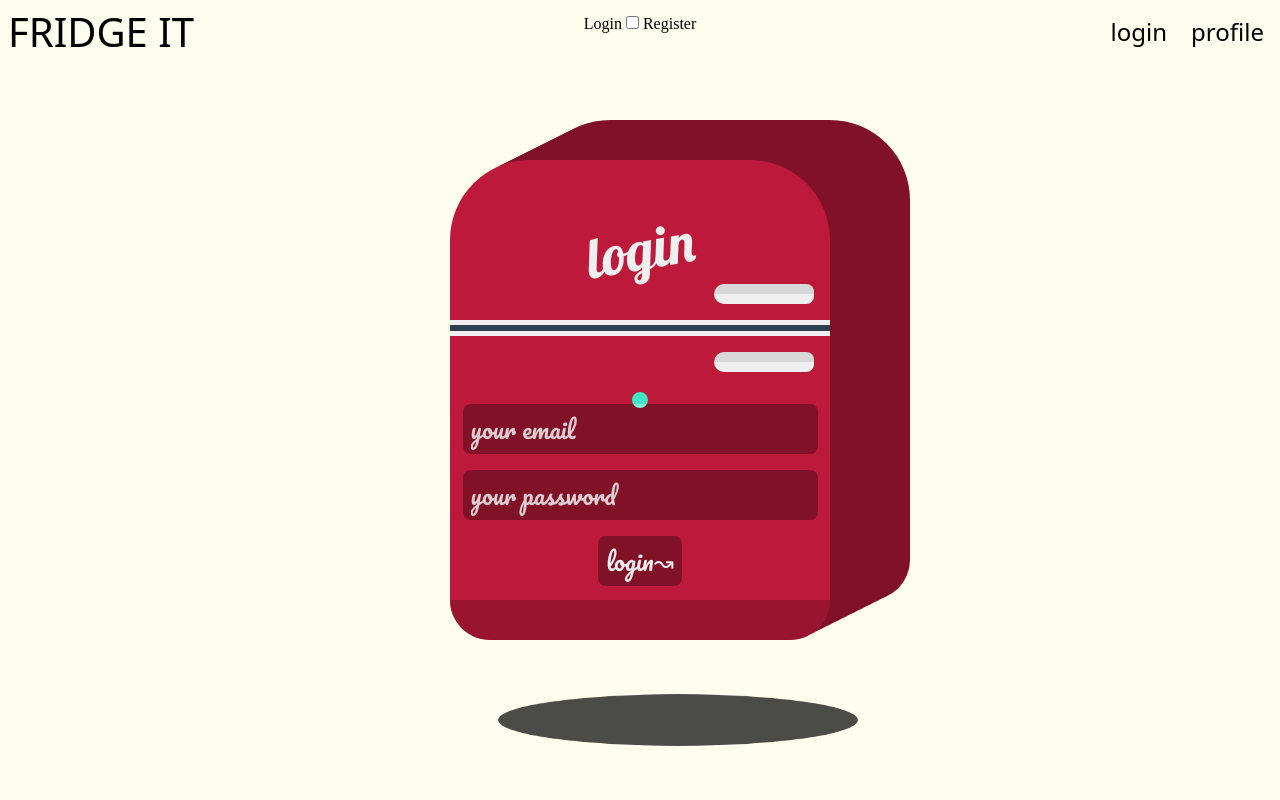
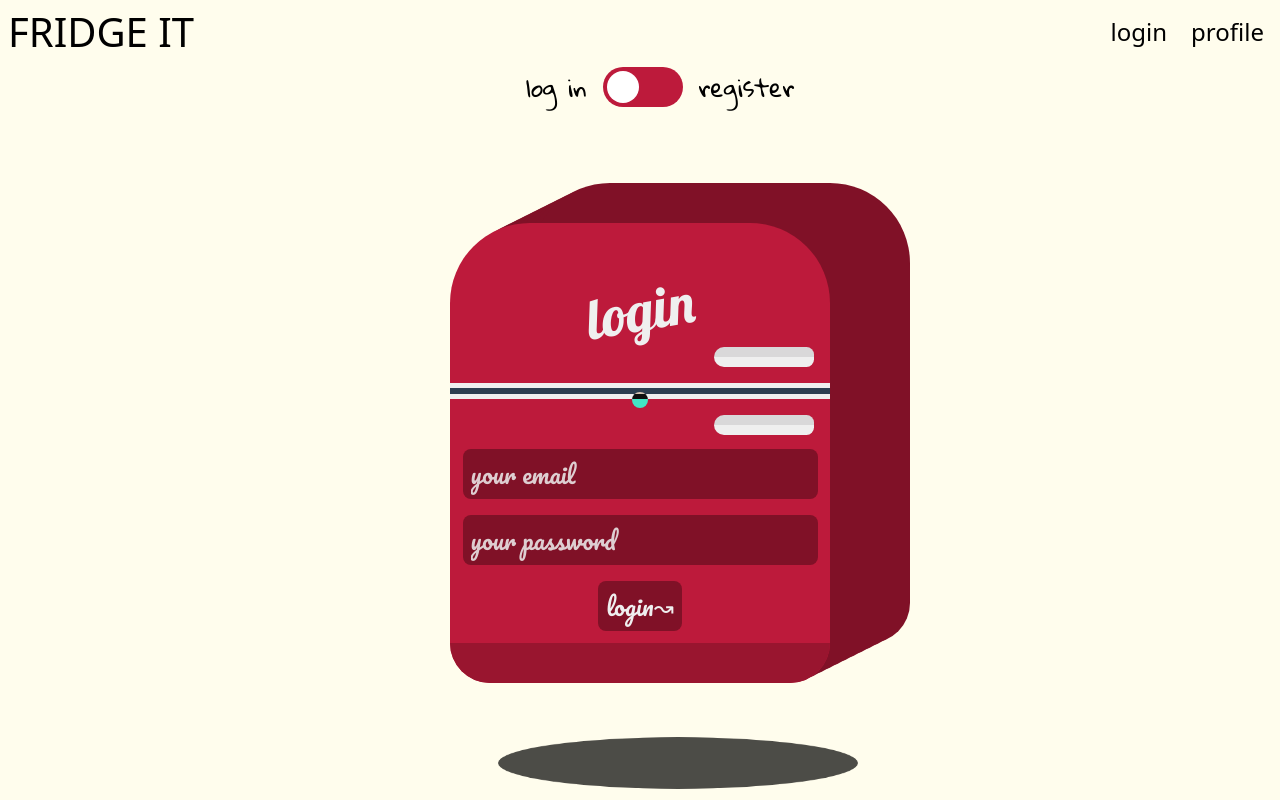
Before and after one commit to seiemens/glowing-octo-spork, a Nuxt app in the folder app/: page /login in a window 1280 px wide. Built offline with nearby package versions, Linux system fonts and the light colour scheme; a web font is replaced by a local one.

Commit message:
checkbox gaming

```diff
--- a/app/app.vue
+++ b/app/app.vue
@@ -34,7 +34,7 @@ function move() {
   document.getElementById('main').addEventListener('mouseover', (e)=>{
     let tracer = document.getElementById("blob");
 
-    if (['A','INPUT','BUTTON'].includes(e.target.tagName)) {
+    if (['A','INPUT','BUTTON', 'LABEL'].includes(e.target.tagName)) {
       tracer.style.scale = 0;
     }
     else {
--- a/app/pages/login.vue
+++ b/app/pages/login.vue
@@ -1,17 +1,24 @@
 <template>
   <div class="container fh flex-v flex-h">
-    <label for="mode" class="switcher">
-      Login
-      <input type="checkbox" name="mode" id="switch" @change="switchMode()">
-      Register
-    </label>
-    <form class="flex-v flex-h col small-fridge" id="minifridge">
+    <div class="switch-container flex-v flex-h row">
+      <span class="switch-text">
+        log in
+      </span>
+      <label class="switch">
+        <input type="checkbox" name="mode" id="switch" @change="switchMode()">
+        <span class="slider"></span>
+      </label>
+      <span class="switch-text">
+        register
+      </span>
+    </div>
+    <form class="flex-v flex-h col small-fridge" id="minifridge" @submit.prevent="submitForm()">
       <div class="title">{{ mode }}</div>
       <span class="handle"></span>
       <div class="inputs flex-v flex-h col">
-        <input type="text" placeholder="your email">
-        <input type="password" name="" id="" placeholder="your password">
-        <button type="submit">{{mode}}&#x219D;</button>
+        <input type="text" v-model="mail" placeholder="your email" required>
+        <input type="password" v-model="pw" placeholder="your password" required>
+        <button type="submit">{{ mode }}&#x219D;</button>
       </div>
       <div class="shadow"></div>
     </form>
@@ -22,6 +29,8 @@
 
 <script setup>
 const mode = ref('login');
+const mail = ref('');
+const pw = ref('');
 
 function switchMode() {
   const fridge = document.getElementById('minifridge');
@@ -35,6 +44,10 @@ function switchMode() {
     fridge.classList.add('register-mode');
     mode.value = 'register';
   }
+}
+
+function submitForm() {
 
 }
+
 </script>
--- a/app/styles/global.css
+++ b/app/styles/global.css
@@ -58,6 +58,7 @@
 }
 
 .container {
+  position: relative;
   width: 100%;
   padding-bottom: 4vh;
 }
--- a/app/styles/login.css
+++ b/app/styles/login.css
@@ -1,7 +1,77 @@
-.switcher {
+/*
+-- SWITCH --
+*/
+
+.switch-container {
   position: absolute;
   top: 0;
+  padding-left: 5vh;
 }
+
+.switch {
+  position: relative;
+  display: inline-block;
+  width: 10vh;
+  height: 5vh;
+}
+
+.switch input {
+  opacity: 0;
+  width: 0;
+  height: 0;
+}
+
+.slider {
+  position: absolute;
+  cursor: pointer;
+  top: 0;
+  left: 0;
+  right: 0;
+  bottom: 0;
+  background-color: var(--sbody);
+  -webkit-transition: .4s;
+  transition: .4s;
+
+  border-radius: 3vh;
+}
+
+.slider:before {
+  position: absolute;
+  content: "";
+  height: 4vh;
+  width: 4vh;
+  left: 0.5vh;
+  bottom: 0.5vh;
+  background-color: white;
+  -webkit-transition: .4s;
+  transition: .4s;
+  border-radius: 2vh;
+
+}
+
+.switch input:checked + .slider {
+  background-color: #1a5ebc;
+}
+
+.switch input:focus + .slider {
+  box-shadow: 0 0 1px #1a5ebc;
+}
+
+.switch input:checked + .slider:before {
+  transform: translateX(5vh);
+}
+
+.switch-text {
+  font-size: 3vh;
+  padding: 0 2vh;
+  font-family: 'Gloria Hallelujah', cursive;
+}
+
+/*
+------------
+*/
+
+
 .register-mode {
   --sback: rgb(14, 55, 112);
   --sbody: #1a5ebc;
@@ -10,8 +80,9 @@
 
 .small-fridge {
   position: absolute;
+  margin: 0 auto;
   width: 47.5vh;
-  height: 60vh;
+  height: 57.5vh;
 
   background-color: var(--sbody);
 
@@ -51,6 +122,7 @@
 
   background-color: var(--sbottom);
   border-radius: 0 0 5vh 5vh;
+  transition: 0.5s;
 }
 
 .handle, .handle::after {
@@ -72,7 +144,7 @@
 }
 
 .inputs {
-  margin-top: 13vh;
+  margin-top: 11vh;
 }
 
 input, button {
```
